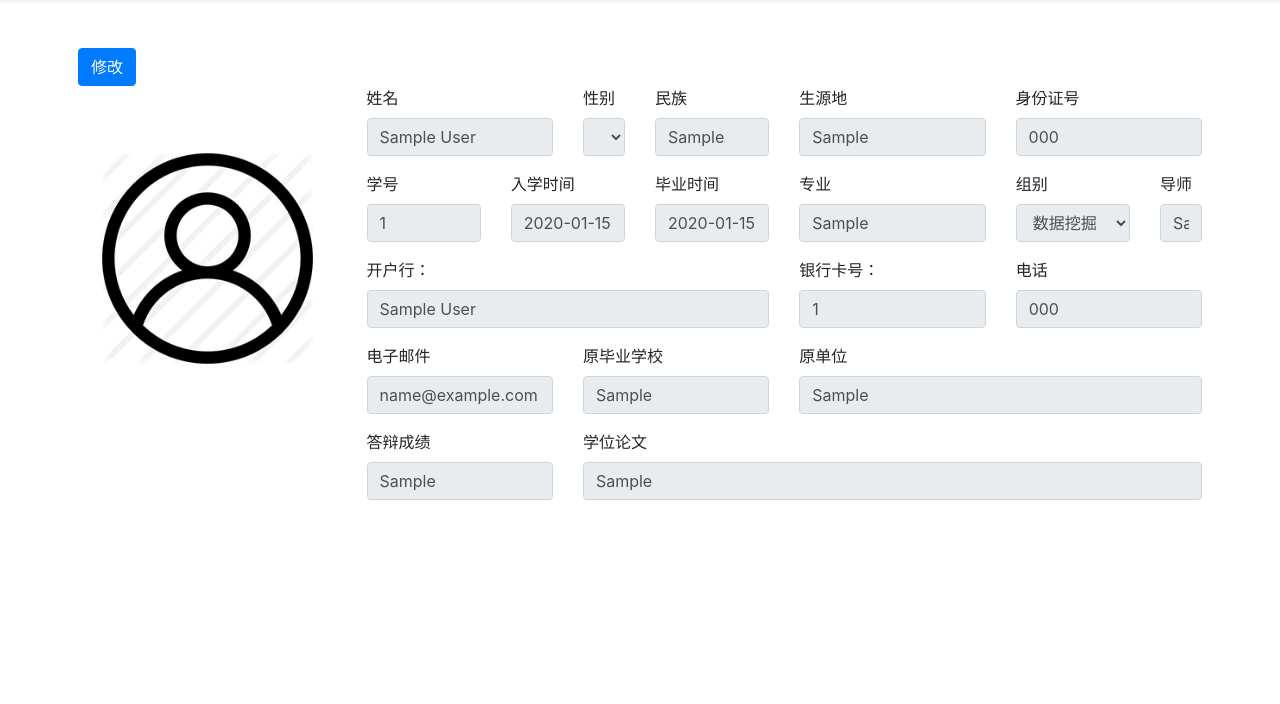
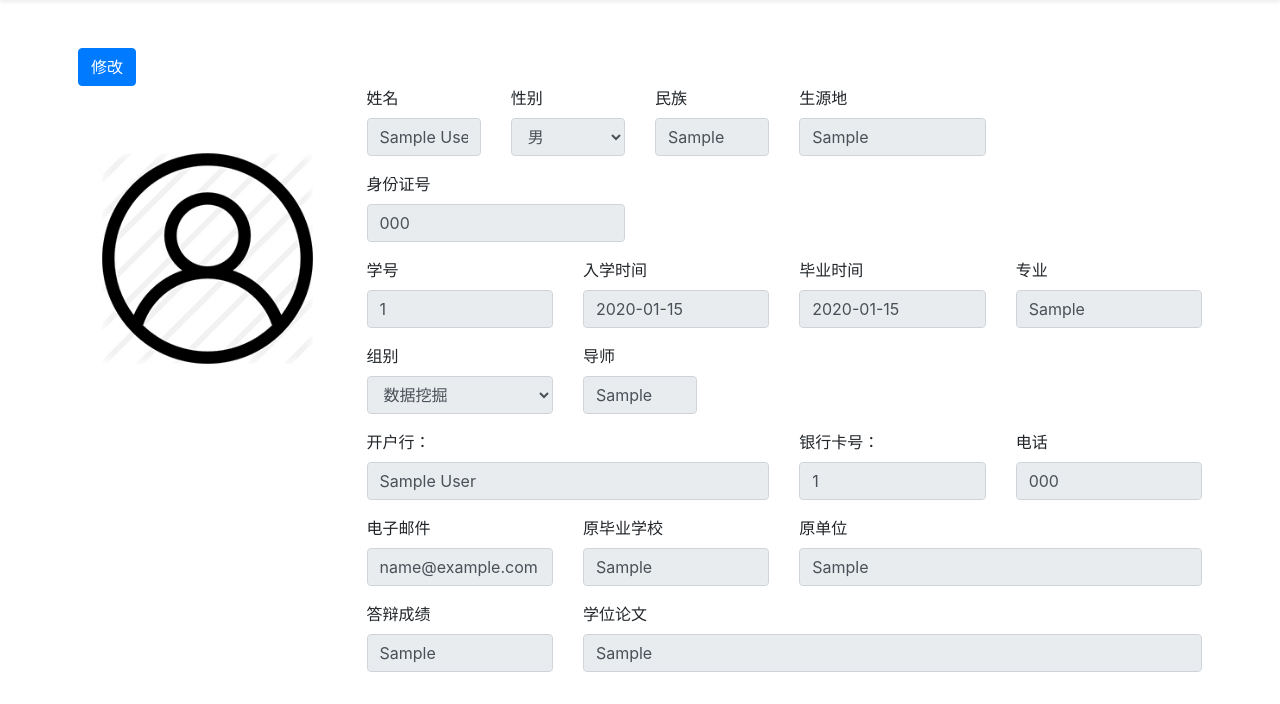
Before and after one commit to AntiverX/BFS_OA, a Django app: page /info/my_info in a window 1280 px wide. Shown: the part 96-800 px from the top of the page. Run offline with Django 3.2, Linux system fonts and the light colour scheme; a user stored in the database is signed in; tables that the repository leaves empty hold one stand-in row (values such as "Sample post"); some libraries are stand-ins or nearby versions.

Commit message:
修改了我的信息一览的分辨率问题

```diff
--- a/BFS_OA/urls.py
+++ b/BFS_OA/urls.py
@@ -22,7 +22,7 @@ urlpatterns = [
     path('login', user_views.auth),
     path('logout', user_views.deauth),
     path('register', user_views.register),
-    path('admin/', admin.site.urls),
+    # path('admin/', admin.site.urls),
     path('', main_site_views.index),
     path('info/', include('user_info.urls')),
     path('weekly_summary/', include('weekly_summary.urls')),
--- a/main_site/views.py
+++ b/main_site/views.py
@@ -250,6 +250,11 @@ def random_service(request):
     return HttpResponse(users[random_value])
 
 
+@login_required
+def get_current_week(request):
+    return HttpResponse(int(time.strftime("%W")) - int(BFS_OA_Config.objects.filter()[0].semester_start_time.isocalendar()[1]))
+
+
 def valid(request):
     if request.method == "POST":
         if 'time' in request.POST['class_name']:
--- a/templates/index/index.html
+++ b/templates/index/index.html
@@ -6,5 +6,6 @@
         <div class="text-center h3 mt-5">BFS信息管理系统</div>
         <img src="{% static "bfs.jpg" %}" class="mx-auto d-block mt-5">
         <div class="text-center h3 mt-5">厚德 明理 慎独 求是</div>
+    <div class="text-center h3 mt-5">请使用基于Webkit内核的浏览器访问</div>
     </div>
 {% endblock %}
--- a/templates/info/my_info.html
+++ b/templates/info/my_info.html
@@ -29,14 +29,14 @@
                 </div>
                 <div class="col-9">
                     <div class="row">
-                        <div class="form-group col-3">
+                        <div class="form-group col-2 col-sm-2">
                             <label for="real_name">姓名</label>
                             <input class="form-control" id="real_name" name="real_name" type="text"
                                    value="{% if info.real_name != "0" %}{{ info.real_name }}{% else %}{% endif %}"
                                    readonly required>
                         </div>
 
-                        <div class="form-group col-1">
+                        <div class="form-group col-1 col-sm-2">
                             <label for="gender">性别</label>
                             <select class="form-control" id="gender" name="gender"
                                     value="{% if info.gender != "0" %}{{ info.gender }}{% else %}{% endif %}"
@@ -48,21 +48,21 @@
                             </select>
                         </div>
 
-                        <div class="form-group col-2">
+                        <div class="form-group col-2 col-sm-2">
                             <label for="nationality">民族</label>
                             <input class="form-control" id="nationality" name="nationality" type="text"
                                    value="{% if info.nationality != "0" %}{{ info.nationality }}{% else %}{% endif %}"
                                    readonly required>
                         </div>
 
-                        <div class="form-group col-3">
+                        <div class="form-group col-3 col-sm-3">
                             <label for="born_in">生源地</label>
                             <input class="form-control" id="born_in" name="born_in" type="text" placeholder="例如：河南省禹州市"
                                    value="{% if info.born_in != "0" %}{{ info.born_in }}{% else %}{% endif %}"
                                    readonly required>
                         </div>
 
-                        <div class="form-group col-3">
+                        <div class="form-group col-3 col-sm-4">
                             <label for="id_number">身份证号</label>
                             <input class="form-control" id="id_number" name="id_number" type="text"
                                    value="{% if info.id_number != "0" %}{{ info.id_number }}{% else %}{% endif %}"
@@ -70,14 +70,14 @@
                         </div>
                     </div>
                     <div class="row">
-                        <div class="form-group col-2">
+                        <div class="form-group col-2 col-sm-3">
                             <label for="student_id">学号</label>
                             <input class="form-control" id="student_id" name="student_id" type="text"
                                    value="{% if info.student_id != "0" %}{{ info.student_id }}{% else %}{% endif %}"
                                    readonly required>
                         </div>
 
-                        <div class="form-group col-2">
+                        <div class="form-group col-2 col-sm-3">
                             <label for="entrance_time">入学时间</label>
                             <input class="form-control" id="entrance_time" name="entrance_time" type="text"
                                    placeholder="例如：2018-09"
@@ -85,7 +85,7 @@
                                    readonly required>
                         </div>
 
-                        <div class="form-group col-2">
+                        <div class="form-group col- col-sm-3">
                             <label for="graduate_time">毕业时间</label>
                             <input class="form-control" id="graduate_time" name="graduate_time" type="text"
                                    value="{% if info.graduate_time != "0" %}{{ info.graduate_time }}{% else %}{% endif %}"
@@ -97,7 +97,7 @@
                                    value="{% if info.major != "0" %}{{ info.major }}{% else %}{% endif %}"
                                    readonly required>
                         </div>
-                        <div class="form-group col-2">
+                        <div class="form-group col-2 col-sm-3">
                             <label for="group_name">组别</label>
 
                             <select class="form-control" id="group_name" name="group_name" disabled="true" required>
@@ -107,7 +107,7 @@
                             </select>
                         </div>
 
-                        <div class="form-group col-1">
+                        <div class="form-group col-1 col-sm-2">
                             <label for="tutor">导师</label>
                             <input class="form-control" id="tutor" name="tutor" type="text"
                                    value="{% if info.tutor != "0" %}{{ info.tutor }}{% else %}{% endif %}"
@@ -164,13 +164,13 @@
                             <label for="thesis_defense_score">答辩成绩</label>
                             <input class="form-control" id="thesis_defense_score" name="thesis_defense_score"
                                    type="text" value="{% if info.thesis_defense_score != "0" %}{{ info.thesis_defense_score }}{% else %}{% endif %}"
-                                   readonly required>
+                                   readonly>
                         </div>
                         <div class="form-group col-9">
                             <label for="degree_paper">学位论文</label>
                             <input class="form-control" id="degree_paper" name="degree_paper" type="text"
                                    value="{% if info.degree_paper != "0" %}{{ info.degree_paper }}{% else %}{% endif %}"
-                                   readonly required>
+                                   readonly>
                         </div>
                     </div>
                 </div>
--- a/user_info/views.py
+++ b/user_info/views.py
@@ -269,17 +269,23 @@ def valid(request):
     if request.method == "POST":
         if request.POST['class_name'] == "username":
             if len(request.POST['value']) < 5:
-                return HttpResponse("太短辣，至少五个字符哦")
+                return HttpResponse("太短辣，至少5个字符哦")
+            if len(request.POST['value']) > 20:
+                return HttpResponse("太长辣，最多20个字符哦")
             else:
                 return HttpResponse("OK")
         elif request.POST['class_name'] == "password":
             if len(request.POST['value']) < 8:
-                return HttpResponse("太短辣，至少八个字符哦")
+                return HttpResponse("太短辣，至少8个字符哦")
+            if len(request.POST['value']) > 20:
+                return HttpResponse("太长辣，最多20个字符哦")
             else:
                 return HttpResponse("OK")
         elif request.POST['class_name'] == "real_name":
             if len(request.POST['value']) < 2:
                 return HttpResponse("你的名字只有姓？")
+            if len(request.POST['value']) > 20:
+                return HttpResponse("你的名字太长了，怕是有问题哦")
             else:
                 return HttpResponse("OK")
         elif request.POST['class_name'] == "student_id":
```
Also changed, not shown: topic_manager/views.py (+5 -2 lines).
